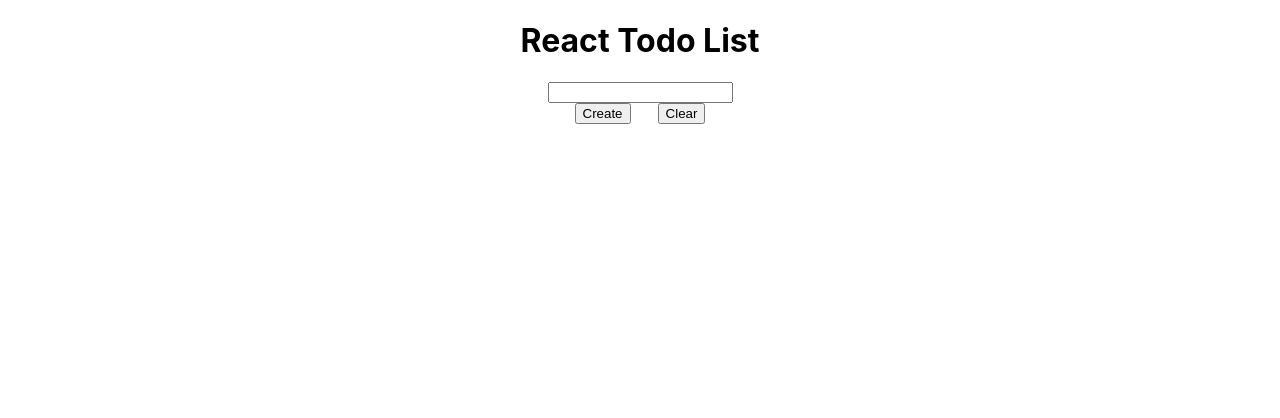
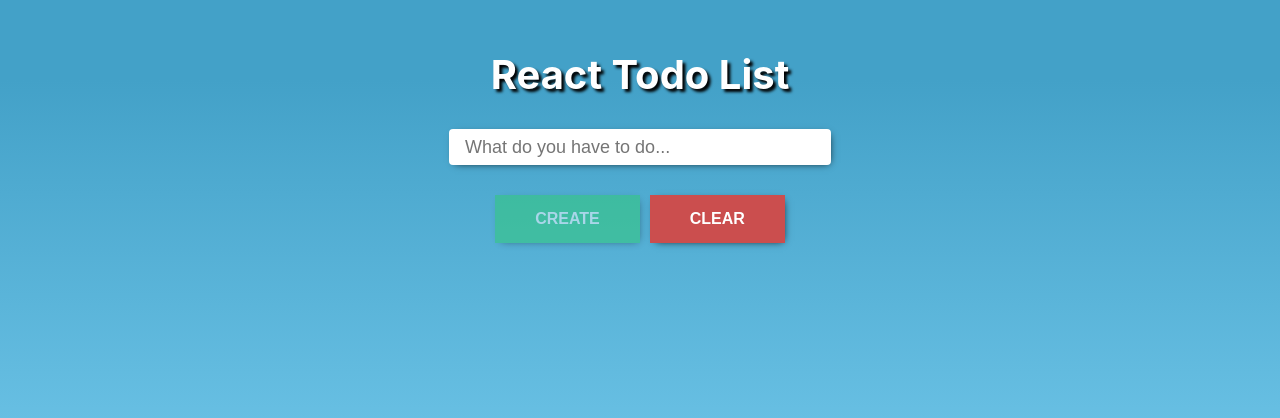
Before and after one commit to ruljin/react-todo-list, a React (Create React App) app: page / in a window 1280 px wide. Shown: the top 418 px of the page. Built offline with nearby package versions, Linux system fonts and the light colour scheme.

Commit message:
feat: add styles for app, Input, Button and add placeholder prop for Input and disabled prop for Button

```diff
--- a/src/app.css
+++ b/src/app.css
@@ -1,7 +1,15 @@
 .page {
 	width: 100%;
-	height: 100%;
+	height: 100vh;
 	display: flex;
 	flex-direction: column;
 	align-items: center;
+	background: rgb(67, 161, 200);
+	background: linear-gradient(
+		180deg,
+		rgba(67, 161, 200, 1) 10%,
+		rgba(99, 193, 231, 0.9223039557619923) 62%
+	);
 }
+
+/* https://dev.to/codebucks/build-redux-react-todo-list-app-with-animations-using-framer-motion-1mp1 */
--- a/src/components/button/Button.jsx
+++ b/src/components/button/Button.jsx
@@ -1,14 +1,18 @@
 import clsx from 'clsx';
 import styles from './button.module.css';
 
-export const Button = ({ children, variant, onClick }) => {
+export const Button = ({ children, variant, disabled, onClick }) => {
 	const classes = clsx(styles.button, {
 		[styles.positive]: variant === 'positive',
 		[styles.negative]: variant === 'negative',
 	});
 
 	return (
-		<button className={classes} type='button' onClick={onClick}>
+		<button
+			className={classes}
+			type='button'
+			onClick={onClick}
+			disabled={disabled ? true : false}>
 			{children}
 		</button>
 	);
--- a/src/components/button/button.module.css
+++ b/src/components/button/button.module.css
@@ -1,8 +1,34 @@
 .button {
+	min-width: 80px;
+	padding: 15px 40px;
+	color: #fff;
+	font-size: 16px;
+	font-weight: 700;
+	text-transform: uppercase;
+	border: none;
+	box-shadow: 2px 2px 8px -4px #000;
+	cursor: pointer;
 }
 
 .positive {
+	background-color: #2ecc71;
+}
+
+.positive:hover {
+	background-color: #05ca57;
+}
+
+.positive:disabled,
+.positive:disabled:hover {
+	background-color: #2ecc71;
+	opacity: 0.5;
+	cursor: default;
 }
 
 .negative {
+	background-color: #cb4e4e;
 }
+
+.negative:hover {
+	background-color: #c92121;
+}
--- a/src/components/header/Header.jsx
+++ b/src/components/header/Header.jsx
@@ -1 +1,3 @@
-export const Header = ({ text }) => <h1>{text}</h1>;
+import styles from './header.module.css';
+
+export const Header = ({ text }) => <h1 className={styles.header}>{text}</h1>;
--- /dev/null
+++ b/src/components/header/header.module.css
@@ -0,0 +1,7 @@
+.header {
+	margin-top: 50px;
+	margin-bottom: 30px;
+	font-size: 40px;
+	color: #fff;
+	text-shadow: 3px 3px 3px #000;
+}
--- a/src/components/input/Input.jsx
+++ b/src/components/input/Input.jsx
@@ -1,3 +1,11 @@
-export const Input = ({ value, onChange }) => (
-	<input type='text' value={value} onChange={onChange} />
+import styles from './input.module.css';
+
+export const Input = ({ value, placeholder, onChange }) => (
+	<input
+		className={styles.input}
+		type='text'
+		placeholder={placeholder && placeholder}
+		value={value}
+		onChange={onChange}
+	/>
 );
--- /dev/null
+++ b/src/components/input/input.module.css
@@ -0,0 +1,9 @@
+.input {
+	width: 350px;
+	height: 20px;
+	padding: 8px 16px;
+	border: none;
+	border-radius: 4px;
+	font-size: 18px;
+	box-shadow: 2px 2px 8px -4px #000;
+}
--- a/src/containers/createTodo/CreateTodo.jsx
+++ b/src/containers/createTodo/CreateTodo.jsx
@@ -16,9 +16,16 @@ export const CreateTodo = ({ handleAddTodo }) => {
 
 	return (
 		<div className={styles.container}>
-			<Input value={value} onChange={(e) => setValue(e.target.value)} />
+			<Input
+				value={value}
+				placeholder='What do you have to do...'
+				onChange={(e) => setValue(e.target.value)}
+			/>
 			<div className={styles.actions}>
-				<Button variant='positive' onClick={handleCreateClick}>
+				<Button
+					variant='positive'
+					onClick={handleCreateClick}
+					disabled={!value.length}>
 					Create
 				</Button>
 				<Button variant='negative' onClick={() => setValue('')}>
--- a/src/containers/createTodo/create_todo.module.css
+++ b/src/containers/createTodo/create_todo.module.css
@@ -5,7 +5,12 @@
 
 .actions {
 	width: 100%;
+	margin-top: 30px;
 	display: flex;
 	align-items: center;
-	justify-content: space-evenly;
+	justify-content: center;
 }
+
+.actions button:first-child {
+	margin-right: 10px;
+}
```
